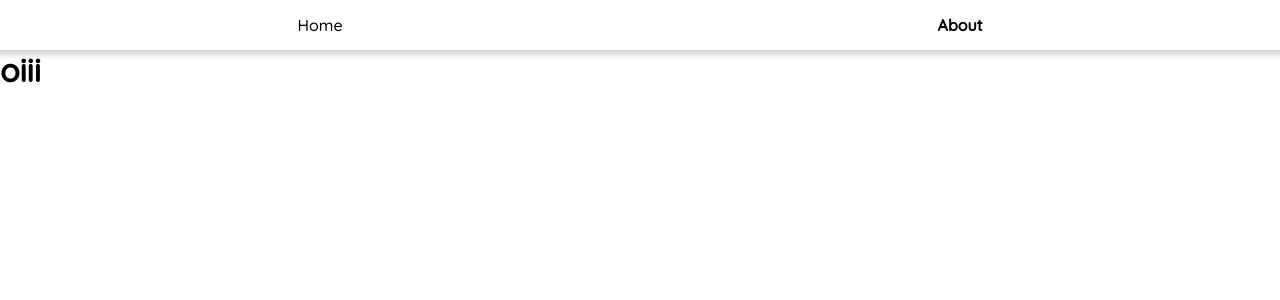
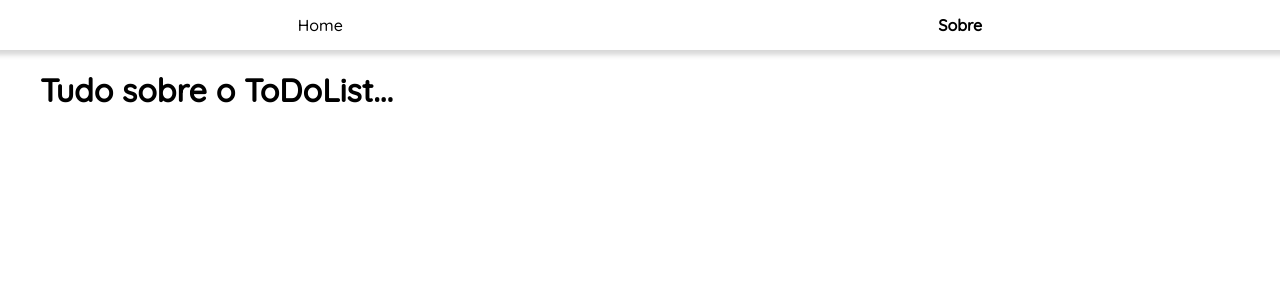
Before and after one commit to diegoftozetto/web-reactjs-todolist, a React (Create React App) app: page /about in a window 1280 px wide. Shown: the top 300 px of the page. Built offline with nearby package versions, Linux system fonts and the light colour scheme.

Commit message:
Ajusta a página de sobre

```diff
--- a/src/components/Menu/index.jsx
+++ b/src/components/Menu/index.jsx
@@ -6,7 +6,7 @@ export const Menu = () => {
     <nav className="menu-background">
       <div className="menu-flex-container">
         <NavLink to="/home">Home</NavLink>
-        <NavLink to="/about">About</NavLink>
+        <NavLink to="/about">Sobre</NavLink>
       </div>
     </nav>
   );
--- a/src/templates/About/index.jsx
+++ b/src/templates/About/index.jsx
@@ -1,7 +1,7 @@
 export const About = () => {
-  return(
-    <div>
-      <h1>oiii</h1>
+  return (
+    <div className="container">
+      <h1>Tudo sobre o ToDoList...</h1>
     </div>
-  )
-}
+  );
+};
```
